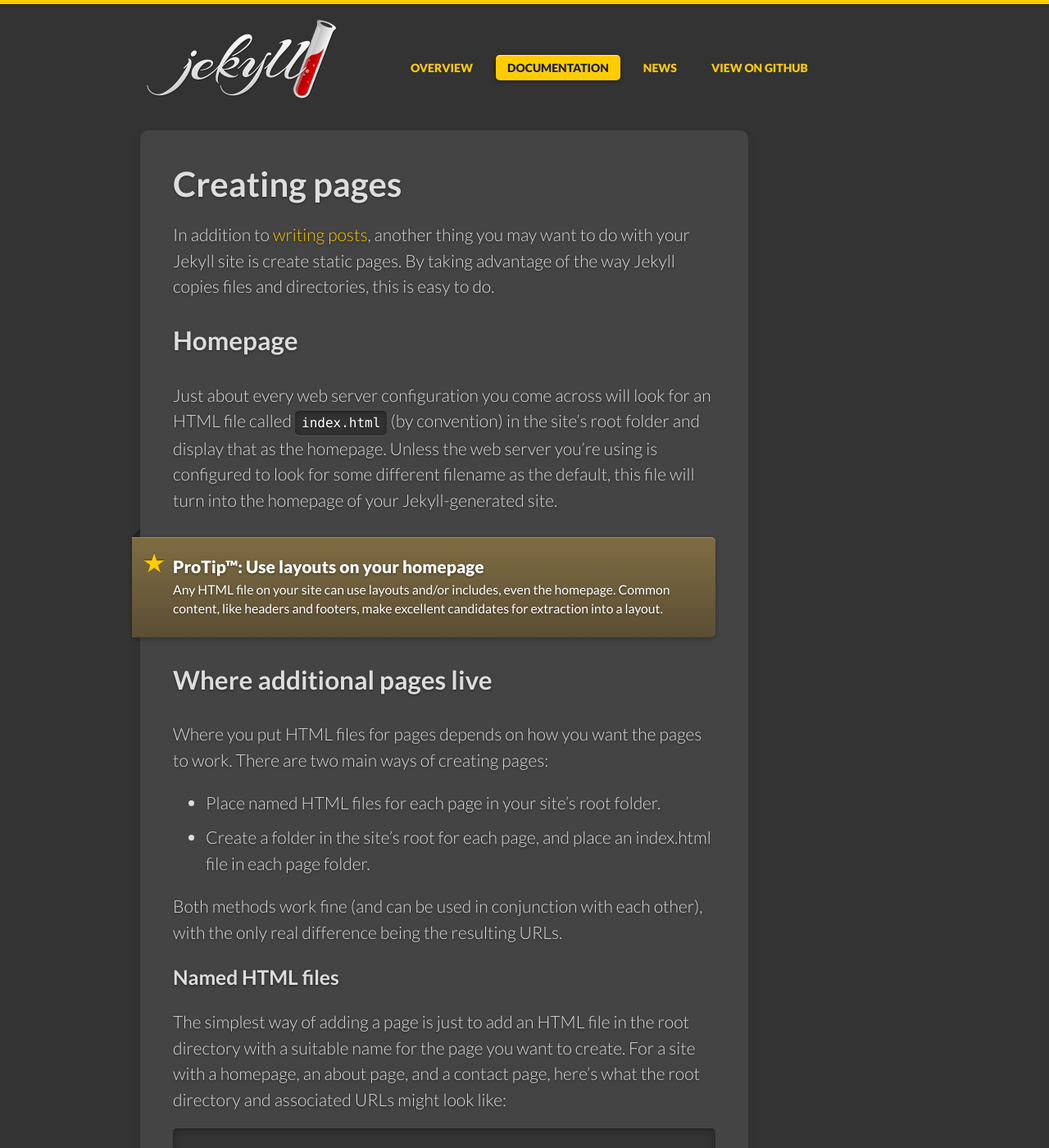
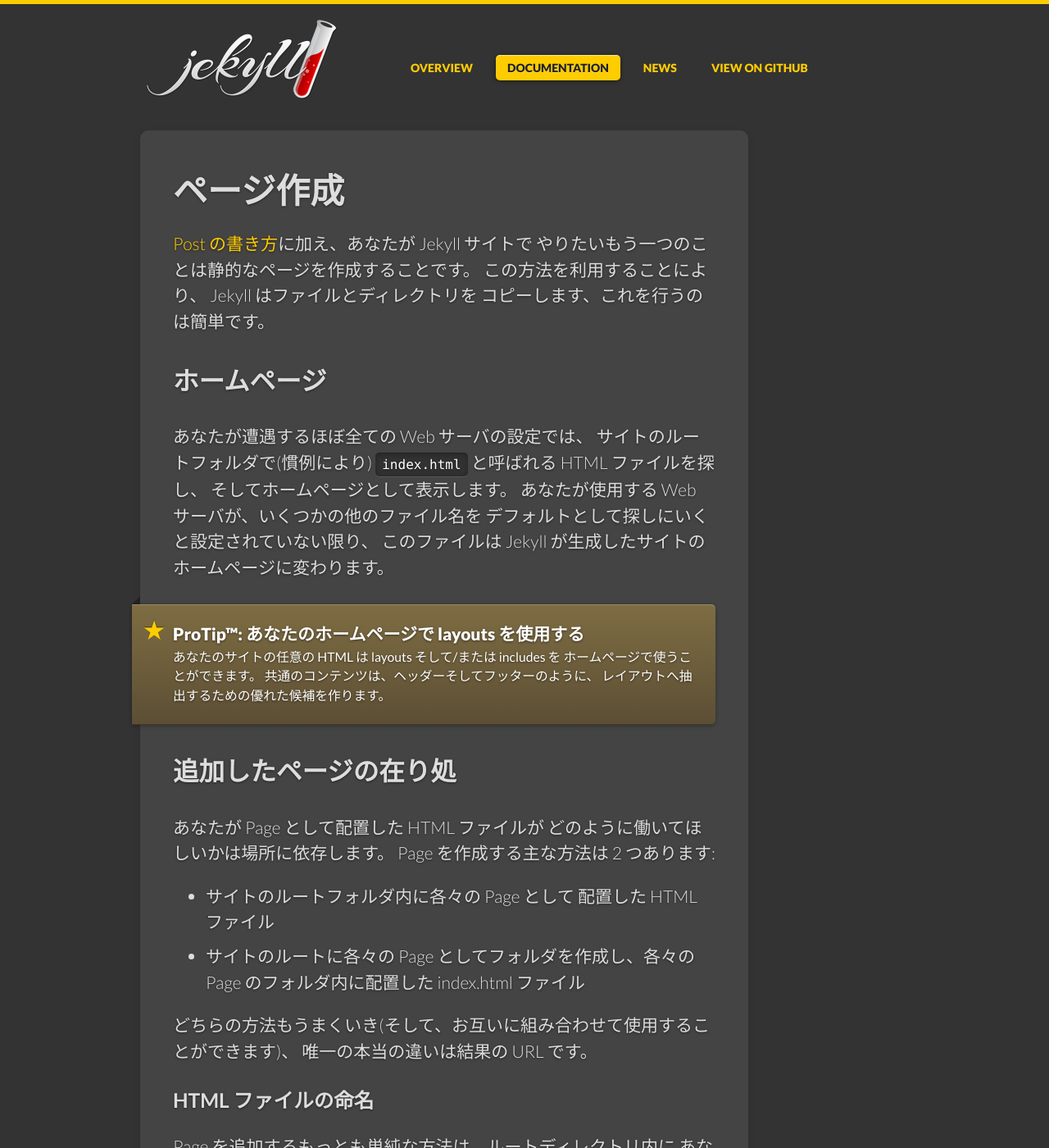
Before and after one commit to jekyllrb-ja/jekyllrb-ja.github.io, a Jekyll site: the page built from docs/pages.md, in a window 1280 px wide and 1400 px high. Shown: the whole window at 82% size. Built offline with Jekyll 4.4.1, drawn with Linux system fonts in a browser that asks for light colours; some web fonts are replaced; some of the changed text lies outside the part shown.

Commit message:
#22 docs/pages.mdの初版翻訳

```diff
--- a/docs/pages.md
+++ b/docs/pages.md
@@ -1,3 +1,12 @@
+---
+layout: docs
+title: ページ作成
+prev_section: drafts
+next_section: variables
+permalink: /docs/pages/
+---
+
+<!--original
 ---
 layout: docs
 title: Creating pages
@@ -5,19 +14,51 @@
 next_section: variables
 permalink: /docs/pages/
 ---
+-->
 
+[Post の書き方](../posts/)に加え、あなたが Jekyll サイトで
+やりたいもう一つのことは静的なページを作成することです。
+この方法を利用することにより、 Jekyll はファイルとディレクトリを
+コピーします、これを行うのは簡単です。
+
+<!--original
 In addition to [writing posts](../posts/), another thing you may want to do with
 your Jekyll site is create static pages. By taking advantage of the way Jekyll
 copies files and directories, this is easy to do.
+-->
 
+## ホームページ
+
+<!--original
 ## Homepage
+-->
 
+あなたが遭遇するほぼ全ての Web サーバの設定では、
+サイトのルートフォルダで(慣例により) `index.html` と呼ばれる HTML ファイルを探し、
+そしてホームページとして表示します。
+あなたが使用する Web サーバが、いくつかの他のファイル名を
+デフォルトとして探しにいくと設定されていない限り、
+このファイルは Jekyll が生成したサイトのホームページに変わります。
+
+<!--original
 Just about every web server configuration you come across will look for an HTML
 file called `index.html` (by convention) in the site's root folder and display
 that as the homepage. Unless the web server you’re using is configured to look
 for some different filename as the default, this file will turn into the
 homepage of your Jekyll-generated site.
+-->
 
+<div class="note">
+  <h5>ProTip™: あなたのホームページで layouts を使用する</h5>
+  <p>
+    あなたのサイトの任意の HTML は layouts そして/または includes を
+    ホームページで使うことができます。
+    共通のコンテンツは、ヘッダーそしてフッターのように、
+    レイアウトへ抽出するための優れた候補を作ります。
+  </p>
+</div>
+
+<!--original
 <div class="note">
   <h5>ProTip™: Use layouts on your homepage</h5>
   <p>
@@ -26,25 +67,57 @@
     candidates for extraction into a layout.
   </p>
 </div>
+-->
 
+## 追加したページの在り処
+
+<!--original
 ## Where additional pages live
+-->
 
+あなたが Page として配置した HTML ファイルが
+どのように働いてほしいかは場所に依存します。
+Page を作成する主な方法は 2 つあります:
+
+<!--original
 Where you put HTML files for pages depends on how you want the pages to work.
 There are two main ways of creating pages:
+-->
 
+- サイトのルートフォルダ内に各々の Page として 配置した HTML ファイル
+- サイトのルートに各々の Page としてフォルダを作成し、各々の Page のフォルダ内に配置した index.html ファイル
+
+<!--original
 - Place named HTML files for each page in your site's root folder.
 - Create a folder in the site's root for each page, and place an index.html file
   in each page folder.
+-->
 
+どちらの方法もうまくいき(そして、お互いに組み合わせて使用することができます)、
+唯一の本当の違いは結果の URL です。
+
+<!--original
 Both methods work fine (and can be used in conjunction with each other),
 with the only real difference being the resulting URLs.
+-->
 
+### HTML ファイルの命名
+
+<!--original
 ### Named HTML files
+-->
 
+Page を追加するもっとも単純な方法は、ルートディレクトリ内に
+あなたが作成したいと思う適切な名前の HTML ファイルをただ追加することです。
+ホームページ、アバウトページやコンタクトページを持つサイトについて、
+ルートディレクトリと関連した URL がどのように見えるかここに表します:
+
+<!--original
 The simplest way of adding a page is just to add an HTML file in the root
 directory with a suitable name for the page you want to create. For a site with
 a homepage, an about page, and a contact page, here’s what the root directory
 and associated URLs might look like:
+-->
 
 {% highlight bash %}
 .
@@ -58,8 +131,36 @@
 └── contact.html  # => http://example.com/contact.html
 {% endhighlight %}
 
+<!--original
+{% highlight bash %}
+.
+|-- _config.yml
+|-- _includes/
+|-- _layouts/
+|-- _posts/
+|-- _site/
+|-- about.html    # => http://example.com/about.html
+|-- index.html    # => http://example.com/
+└── contact.html  # => http://example.com/contact.html
+{% endhighlight %}
+-->
+
+### 名づけられたフォルダが index HTML ファイルを含んでいる場合
+
+<!--original
 ### Named folders containing index HTML files
+-->
 
+上記の方法には何の問題もありませんが、しかしながら、
+一部の人々はファイル名の拡張子のようなものがなくても URL を維持したいと思っています。
+Jekyll を使用したページできれいな URL を実現するには、
+あなたは単純にトップレベルのページにあなたがほしいと思う必要なフォルダを作成し、
+そして各ページのフォルダに `index.html`  ファイルを配置します。
+この方法では、ページの URL は フォルダ名になり、
+Web サーバは `index.html` ファイルを提供します。
+ここでは、この構造がどのように見えるかの例を示します:
+
+<!--original
 There is nothing wrong with the above method, however some people like to keep
 their URLs free from things like filename extensions. To achieve clean URLs for
 pages using Jekyll, you simply need to create a folder for each top-level page
@@ -67,6 +168,7 @@
 the page URL ends up being the folder name, and the web server will serve up the
 respective `index.html` file. Here's an example of what this structure might
 look like:
+-->
 
 {% highlight bash %}
 .
@@ -82,5 +184,27 @@
 └── index.html      # => http://example.com/
 {% endhighlight %}
 
+<!--original
+{% highlight bash %}
+.
+├── _config.yml
+├── _includes/
+├── _layouts/
+├── _posts/
+├── _site/
+├── about/
+|   └── index.html  # => http://example.com/about/
+├── contact/
+|   └── index.html  # => http://example.com/contact/
+└── index.html      # => http://example.com/
+{% endhighlight %}
+-->
+
+このアプローチは、すべての人々にはあわないかもしれませんが、
+それはきれいな URL を好む人々のために簡単に動作します。
+最終的に決定するのはあなた自身です！
+
+<!--original
 This approach may not suit everyone, but for people who like clean URLs it’s
 simple and it works. In the end the decision is yours!
+-->
```
